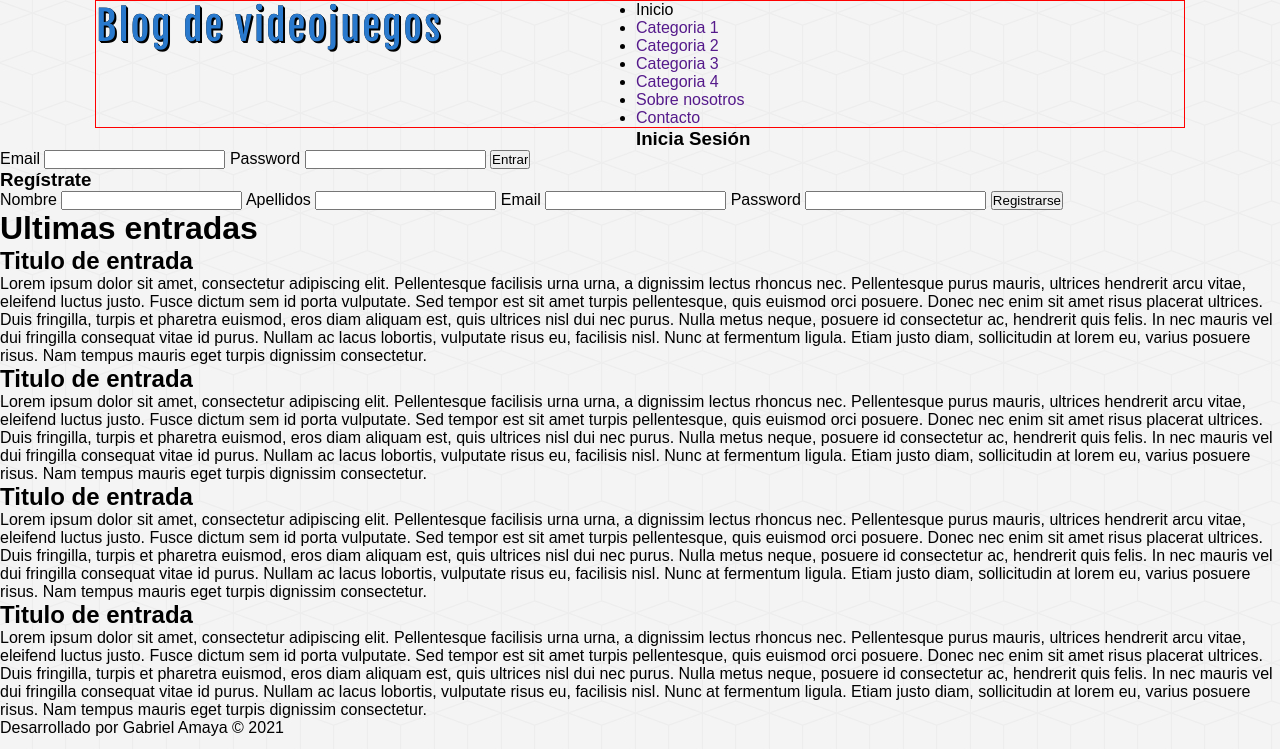
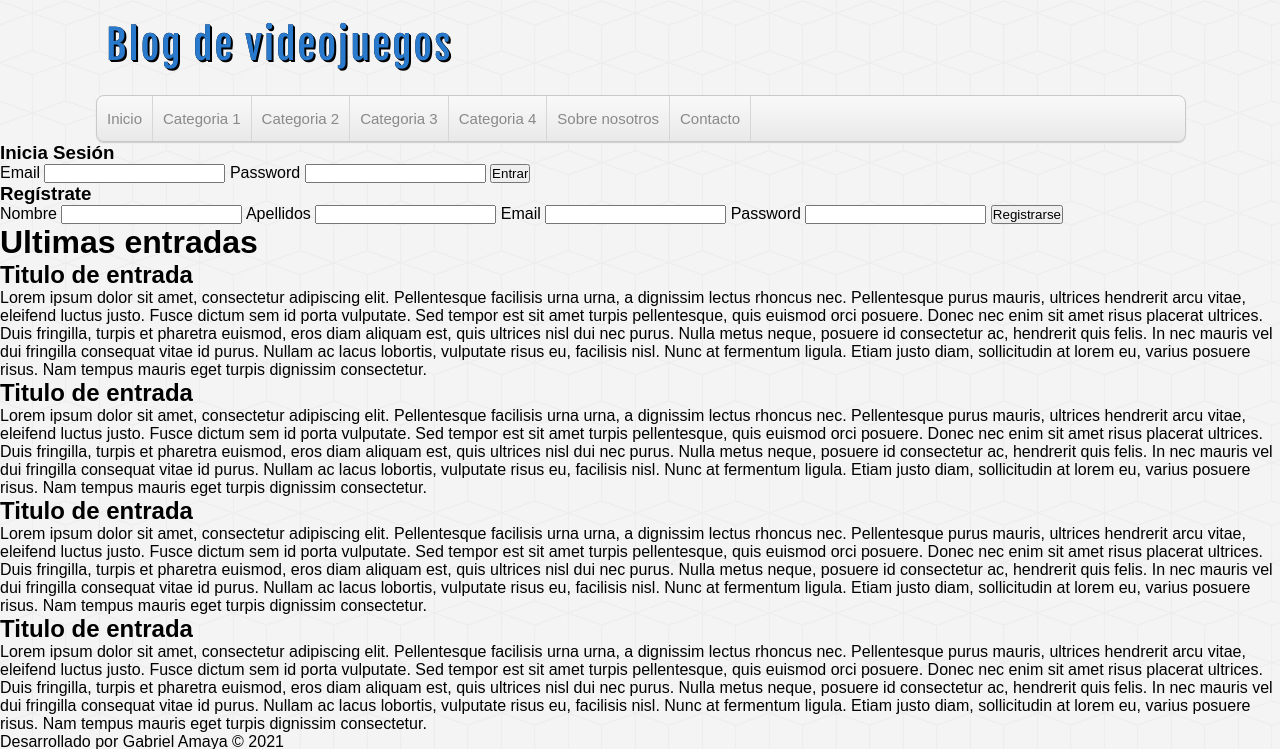
Before and after one commit to zero-skill/Blog, a PHP site: page / in a window 1280 px wide. Shown: the top 749 px of the page. Run offline with PHP 8.4, Linux system fonts and the light colour scheme.

Commit message:
header & logo

```diff
--- a/assets/css/style.css
+++ b/assets/css/style.css
@@ -28,13 +28,12 @@ body{
     height: auto;
     background: transparent;
     margin: 0 auto;
-    border: 1px solid red;
 }
-
+/*LOGO*/
 #logo{
     float: left;
     width: 540px;
-    height: 140px;
+    height: 95px;
 }
 #logo a{
     font-family: "fajala",Helvetica;
@@ -43,12 +42,41 @@ body{
     color: #2979CD;
     text-shadow: 0px 0px 0px black, 1px 1px 0px black, 2px 2px 0px black;
     transition: all 500ms;
+    line-height: 90px;
+    margin-left: 10px;
 }
 #logo a:hover{
     cursor: pointer;
     text-shadow: 0px 0px 0px black, -1px -1px 0px black, -2px -2px 0px black;
 
 }
-#nav{}
-
+/*MENU*/
+#nav{
+    clear: both;
+    width: 100%;
+    height: 45px;
+    background: linear-gradient(to bottom,#f9f9f9 0px, #e9e9e9 100%);
+    border: 1px solid #c9c9c9;
+    border-radius: 8px;
+    box-shadow: 0px 1px 1px #ccc;
+    overflow: hidden;
+}
+#nav ul {
+    list-style: none;
+}
+#nav ul li{
+    float: left;
+    line-height: 45px;
+    border-right: 1px solid #d6d6d6;
+}
+#nav ul li a{
+    display: block;
+    padding-left: 10px;
+    padding-right: 10px;
+    font-size: 15px;
+    color: #898989
+}
+#nav ul li a:hover{
+    background: linear-gradient(to bottom, #f2f2f2 0px, #dad9d4 100%);
+}
 .block-aside{}
--- a/index.php
+++ b/index.php
@@ -20,7 +20,7 @@ and open the template in the editor.
             <!---- MENU --->
             <nav id="nav">
                 <ul>
-                    <li><a href="index.php"></a>Inicio</li>
+                    <li><a href="index.php">Inicio</a></li>
                     <li><a href="">Categoria 1</a></li>
                     <li><a href="">Categoria 2</a></li>
                     <li><a href="">Categoria 3</a></li>
@@ -29,6 +29,7 @@ and open the template in the editor.
                     <li><a href="">Contacto</a></li>
                 </ul>
             </nav>
+            <div class="clearfix"></div>
         </header>
 
         <div id="container">
```
